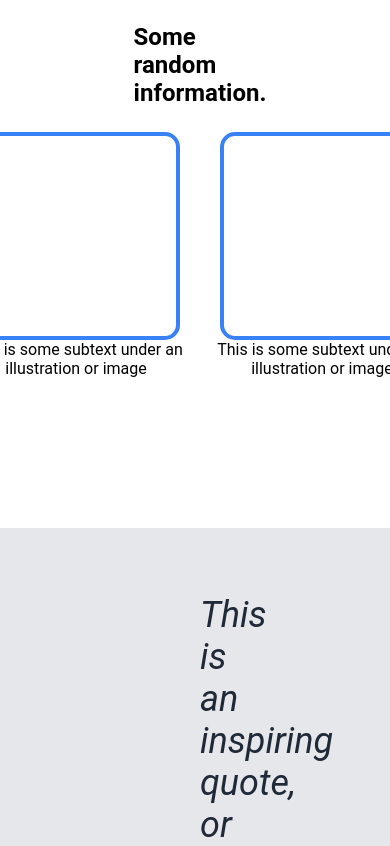
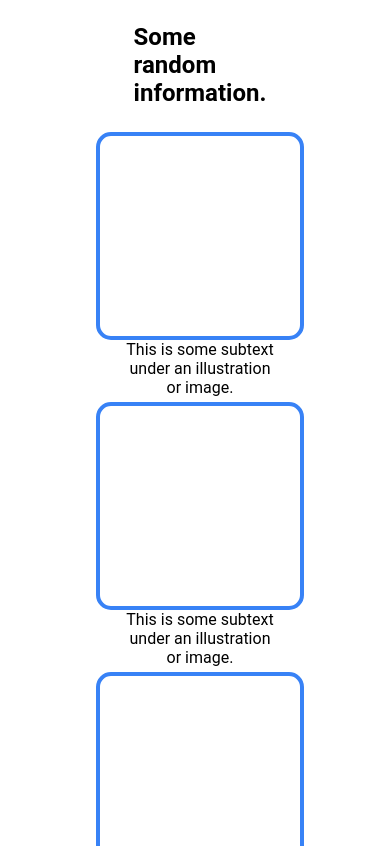
Before and after one commit to estherfagundes/odinproject-landingpage, a plain HTML site: page index.html in a window 390 px wide. Shown: the part 758-1604 px from the top of the page. Drawn offline with Linux system fonts and the light colour scheme.

Commit message:
Word wrap and wrap added to the second part of the page.
The line break was necessary for the wrap and positioning of the images to be satisfactory and therefore to have a more responsive page.

```diff
--- a/index.html
+++ b/index.html
@@ -39,22 +39,22 @@
         <div class="imgs">
             <div class="img">
             <div class="imgg"> </div>
-            <div class="text">This is some subtext under an illustration or image</div>
+            <div class="text">This is some subtext <br> under an illustration <br> or image.</div>
             </div>
 
             <div class="img">
              <div class="imgg"> </div>
-            <div class="text">This is some subtext under an illustration or image</div>
+            <div class="text">This is some subtext <br> under an illustration <br> or image.</div>
             </div>
 
             <div class="img">
             <div class="imgg"> </div>
-            <div class="text">This is some subtext under an illustration or image.</div>
+            <div class="text">This is some subtext <br> under an illustration <br> or image.</div>
             </div>
 
             <div class="img">
             <div class="imgg"> </div>
-            <div class="text">This is some subtext under an illustration or image</div>
+            <div class="text">This is some subtext <br> under an illustration <br> or image</div>
             </div>
         </div>
     </div>
--- a/style.css
+++ b/style.css
@@ -95,35 +95,6 @@ h1{
     font-weight: bold;
 }
 
-.container2{
-    display: flex;
-    justify-content: center;
-    align-items: center;
-    flex-direction: column;
-    margin: 100px 200px 150px 200px;
-}
-
-.imgs{
-    display: flex;
-    justify-content: center;
-    flex-direction: row;
-    align-items: center;
-
-}
-
-.imgg{
-    margin-left: 40px;
-    width: 200px;
-    height: 200px;
-    border: 4px solid #3882F6;
-    border-radius: 15px;
-    margin: 5px 20px 0px 20px;
-
-}
-
-.img{
-    text-align: center;
-}
 
 .container3{
     display: flex;
@@ -183,3 +154,36 @@ h1{
     flex-direction: column;
     gap: 8px;
 }
+
+.container2{
+    display: flex;
+    align-items: center;
+    flex-direction: column;
+    margin: 100px 200px 150px 200px;
+}
+
+.imgs{
+    display: flex;
+    justify-content: center;
+    flex-direction: row;
+    align-items: center;
+    flex-wrap: wrap;
+    flex-basis: auto;
+    flex-shrink: 0;
+
+}
+
+.imgg{
+    margin-left: 40px;
+    width: 200px;
+    height: 200px;
+    border: 4px solid #3882F6;
+    border-radius: 15px;
+    margin: 5px 20px 0px 20px;
+
+}
+
+.img{
+    text-align: center;
+    flex-wrap: wrap;
+}
```
